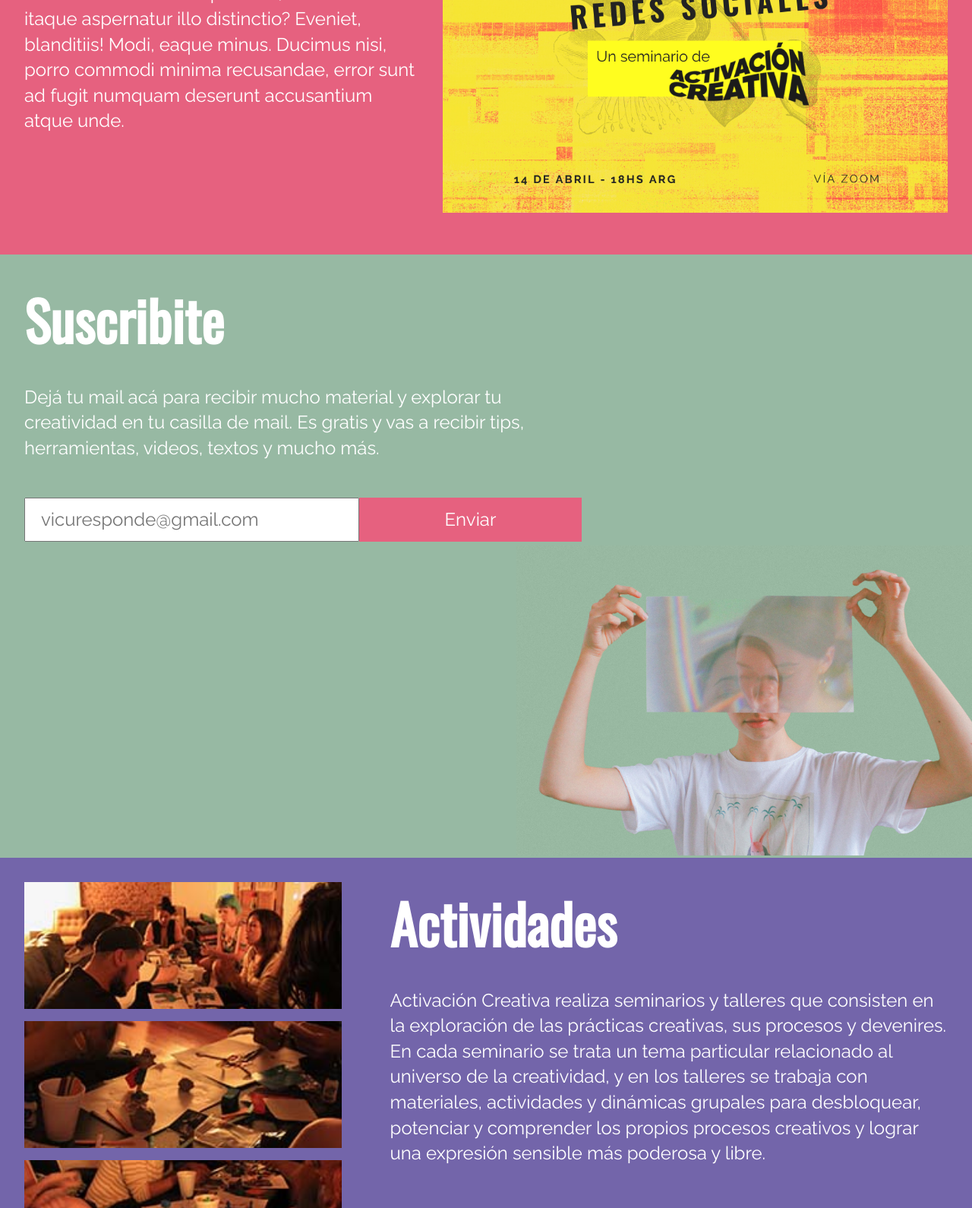
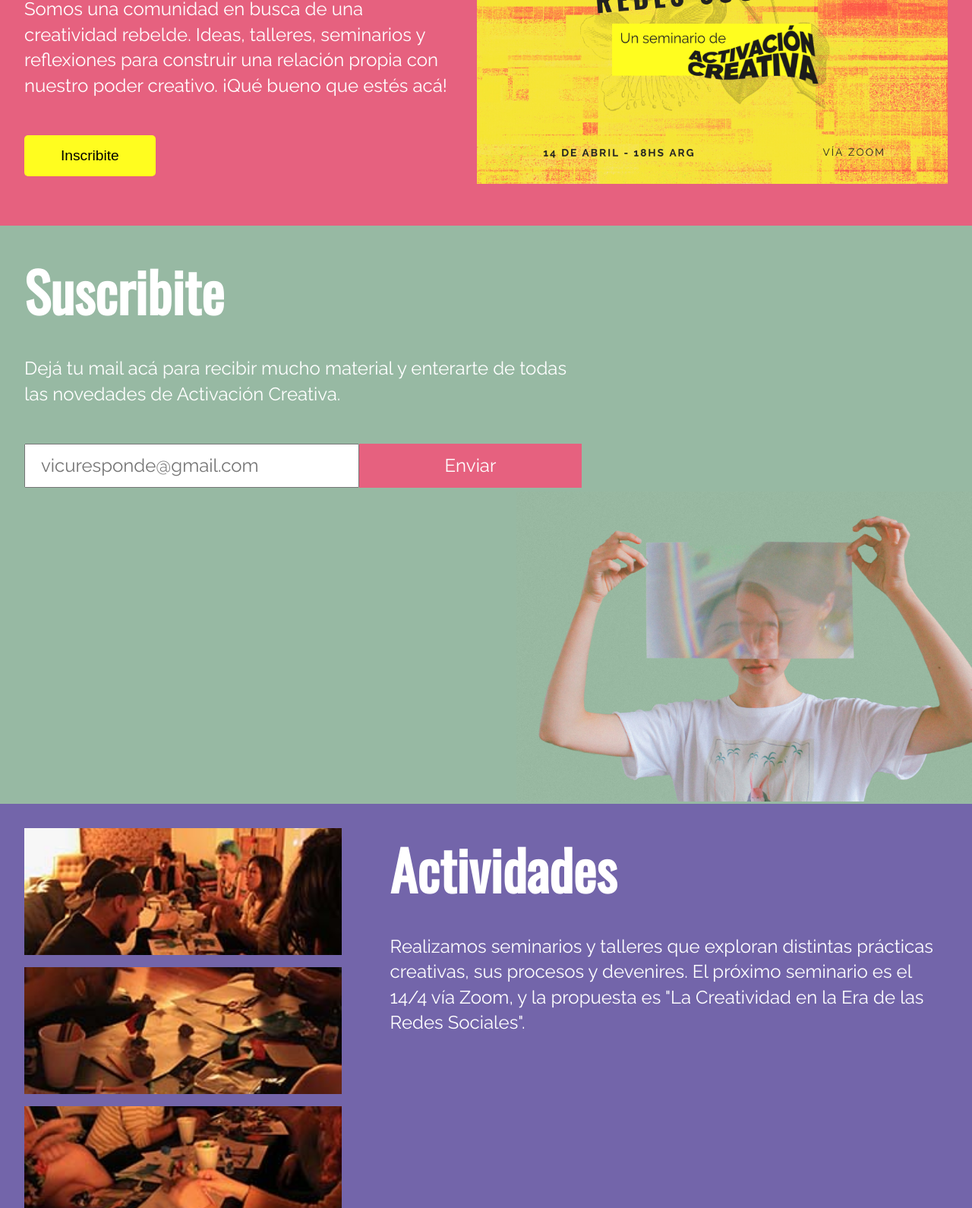
Before and after one commit to elraffa/activa-gatsby, a Gatsby site: page / in a window 1280 px wide. Shown: the part 400-1990 px from the top of the page at 76% size. Built offline with nearby package versions, Linux system fonts and the light colour scheme; Gatsby itself is replaced by a stand-in of ours.

Commit message:
add buttons

```diff
--- a/src/components/sections/SectionFour.js
+++ b/src/components/sections/SectionFour.js
@@ -53,23 +53,25 @@ const SectionFour = ({ props }) => {
         <div>
           <Title id="about">Acerca de Vicu</Title>
           <Text>
-            Me llamo Victoria Villanueva pero me dicen Vicu, quizás me conozcas
-            de distintos lugares de internet como YouTube - donde me hice viral
-            con un video sobre las princesas de Disney-, o mi Instagram donde
-            comparto ideas sobre activismo, arte y creatividad. Este proyecto,
-            Activación Creativa, nació el 2016 cuando estaba trabajando en una
-            oficina y pregunté en mi Facebook si a alguien más le serviría
-            juntarnos a pensar colectivamente nuestros procesos creativos, a
-            explorar y compartir.
+            ¡Hola! Acá Vicu, la mente detrás de esta comunidad. Quizás me
+            conozcas de distintos lugares de internet como YouTube - donde me
+            hice viral con un video sobre las princesas de Disney-, o mi
+            Instagram donde comparto ideas sobre activismo, arte y creatividad.
+          </Text>
+          <Text>
+            Este proyecto nació el 2016 cuando estaba trabajando en una oficina
+            y tuve el impulso de buscar estrategias para conectar con la
+            creatividad en situaciones que atentan contra nuestra capacidad de
+            expresión.
           </Text>
           <Text>
             La convocatoria resonó y a partir de ahí realicé talleres, charlas,
             videos y escritos sobre creatividad, deviniendo en lo que hoy llamo
-            Activación Creativa. La idea de este proyecto es proveer un espacio
-            seguro para explorar la creatividad en todas sus formas, fuera de
-            los parámetros “productivos” que se le imponen a las prácticas
-            expresivas. Es decir, una verdadera revolución creativa. Amo este
-            proyecto y me hace muy feliz compartir esto con el mundo.{" "}
+            Activación Creativa. La idea de este proyecto es explorar la
+            creatividad en todas sus formas, fuera de los parámetros
+            “productivos” que se le imponen a las prácticas expresivas. Es
+            decir, una verdadera revolución creativa. Amo este proyecto y me
+            hace muy feliz compartirlo con el mundo. .{" "}
           </Text>
         </div>
         <AboutImages>
--- a/src/components/sections/SectionOne.js
+++ b/src/components/sections/SectionOne.js
@@ -1,7 +1,10 @@
 import React from "react"
+import { useStaticQuery, graphql } from "gatsby"
 import PropTypes from "prop-types"
 import styled from "styled-components"
 import { StaticImage } from "gatsby-plugin-image"
+
+import Button from "../ui/Button"
 
 const Hero = styled.section`
   background-color: rgba(230, 97, 127, 1);
@@ -33,19 +36,53 @@ const Text = styled.p`
   }
 `
 
+const Buttons = styled.div`
+  display: flex;
+  @media only screen and (max-width: 768px) {
+    justify-content: space-between;
+  }
+`
+
 const SectionOne = ({ props }) => {
+  const data = useStaticQuery(graphql`
+    {
+      allFile(filter: { extension: { eq: "pdf" } }) {
+        edges {
+          node {
+            publicURL
+            name
+          }
+        }
+      }
+    }
+  `)
+  console.log(data)
   return (
     <>
       <Hero>
         <div>
-          <Title>Activación Creativa</Title>
-          <Text>
-            Lorem ipsum dolor sit amet consectetur adipisicing elit. Veritatis
-            excepturi iste reiciendis tenetur voluptatibus, ex veniam itaque
-            aspernatur illo distinctio? Eveniet, blanditiis! Modi, eaque minus.
-            Ducimus nisi, porro commodi minima recusandae, error sunt ad fugit
-            numquam deserunt accusantium atque unde.
-          </Text>
+          <div>
+            <Title>Esto es Activación Creativa</Title>
+            <Text>
+              Somos una comunidad en busca de una creatividad rebelde. Ideas,
+              talleres, seminarios y reflexiones para construir una relación
+              propia con nuestro poder creativo. ¡Qué bueno que estés acá!
+            </Text>
+          </div>
+          <Buttons>
+            <Button
+              buttonText="Inscribite"
+              buttonLink="https://forms.gle/jN1iURkFzhs9Zceo7"
+            />
+            {data.allFile.edges.map((file, index) => {
+              return (
+                <Button
+                  buttonText="Más info"
+                  buttonLink={file.node.publicURL}
+                />
+              )
+            })}
+          </Buttons>
         </div>
         <StaticImage
           src="../../images/flyer-ac-abril-square.png"
--- a/src/components/sections/SectionThree.js
+++ b/src/components/sections/SectionThree.js
@@ -59,13 +59,10 @@ const SectionThree = ({ props }) => {
         <div>
           <Title id="actividades">Actividades</Title>
           <Text className="main-text">
-            Activación Creativa realiza seminarios y talleres que consisten en
-            la exploración de las prácticas creativas, sus procesos y devenires.
-            En cada seminario se trata un tema particular relacionado al
-            universo de la creatividad, y en los talleres se trabaja con
-            materiales, actividades y dinámicas grupales para desbloquear,
-            potenciar y comprender los propios procesos creativos y lograr una
-            expresión sensible más poderosa y libre.
+            Realizamos seminarios y talleres que exploran distintas prácticas
+            creativas, sus procesos y devenires. El próximo seminario es el 14/4
+            vía Zoom, y la propuesta es "La Creatividad en la Era de las Redes
+            Sociales".
           </Text>
         </div>
       </Hero>
--- a/src/components/sections/SectionTwo.js
+++ b/src/components/sections/SectionTwo.js
@@ -67,9 +67,8 @@ const SectionTwo = ({ props }) => {
         <div style={{ marginBottom: "24rem" }}>
           <Title id="subscribe">Suscribite</Title>
           <Text>
-            Dejá tu mail acá para recibir mucho material y explorar tu
-            creatividad en tu casilla de mail. Es gratis y vas a recibir tips,
-            herramientas, videos, textos y mucho más.{" "}
+            Dejá tu mail acá para recibir mucho material y enterarte de todas
+            las novedades de Activación Creativa.{" "}
           </Text>
 
           <form
--- /dev/null
+++ b/src/components/ui/Button.js
@@ -0,0 +1,31 @@
+import React from "react"
+import PropTypes from "prop-types"
+import styled from "styled-components"
+import { Link } from "gatsby"
+
+const MainButton = styled.button`
+  background: #fffd1f;
+  color: black;
+  padding: 1rem 3rem;
+  border: none;
+  border-radius: 5px;
+  font-size: 1.2rem;
+  margin-right: 2rem;
+  cursor: pointer;
+
+  &:hover {
+    background: #fafd7f;
+  }
+`
+
+const Button = ({ buttonText, buttonLink }) => {
+  return (
+    <Link to={buttonLink}>
+      <MainButton>{buttonText}</MainButton>
+    </Link>
+  )
+}
+
+Button.propTypes = {}
+
+export default Button
```
Also changed, not shown: 2 other files.
